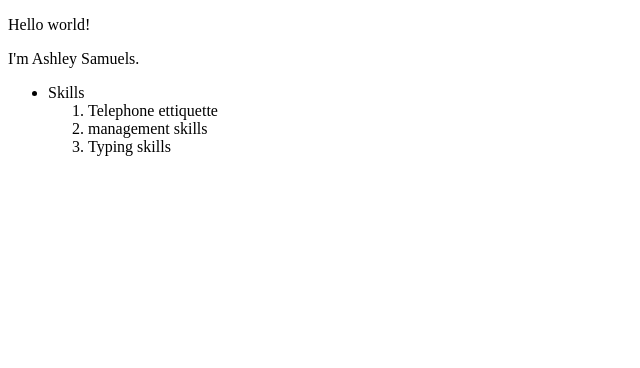
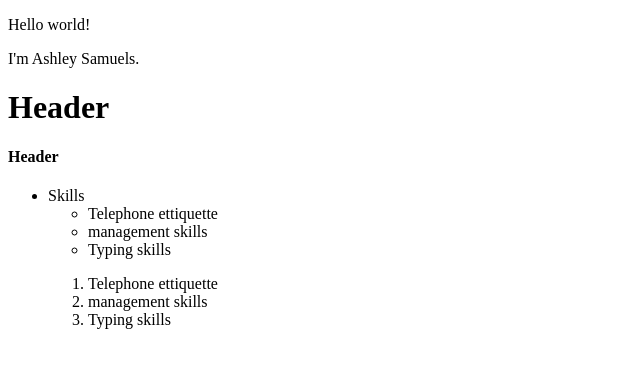
Before and after one commit to AshleySamuels/AshleyResume1, a plain HTML site: page index.html in a window 1280 px wide. Shown: the whole page, without its empty margins (0-640 px from the left). Drawn offline with Linux system fonts and the light colour scheme.

Commit message:
AshleySamuelsResume1

```diff
--- a/index.html
+++ b/index.html
@@ -9,13 +9,23 @@
    <p>Hello world!</p>
    <p>I'm Ashley Samuels.</p>
 
+   <h1>Header</h1>
+
+   <h4>Header</h4>
+
   <ul>
     <li>Skills</li>
-    <ol>
+    <ul>
       <li>Telephone ettiquette</li>
       <li>management skills</li>
       <li>Typing skills</li>
-    </ol>
+    </ul>
+<p></p>
+    <ol>
+        <li>Telephone ettiquette</li>
+        <li>management skills</li>
+        <li>Typing skills</li>
+      </ol>
 
   </ul>
   </body>
```
